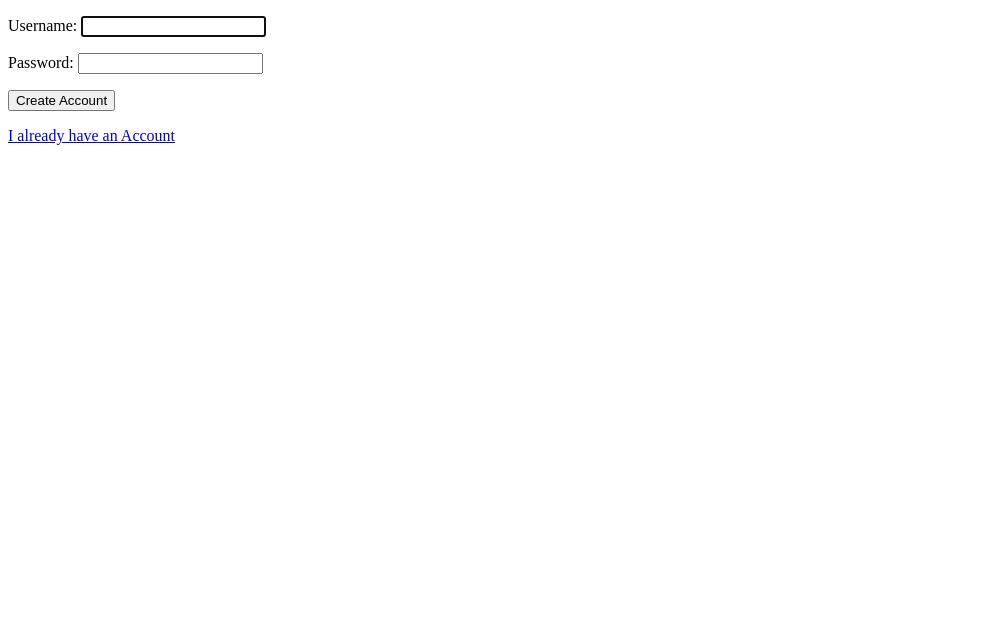
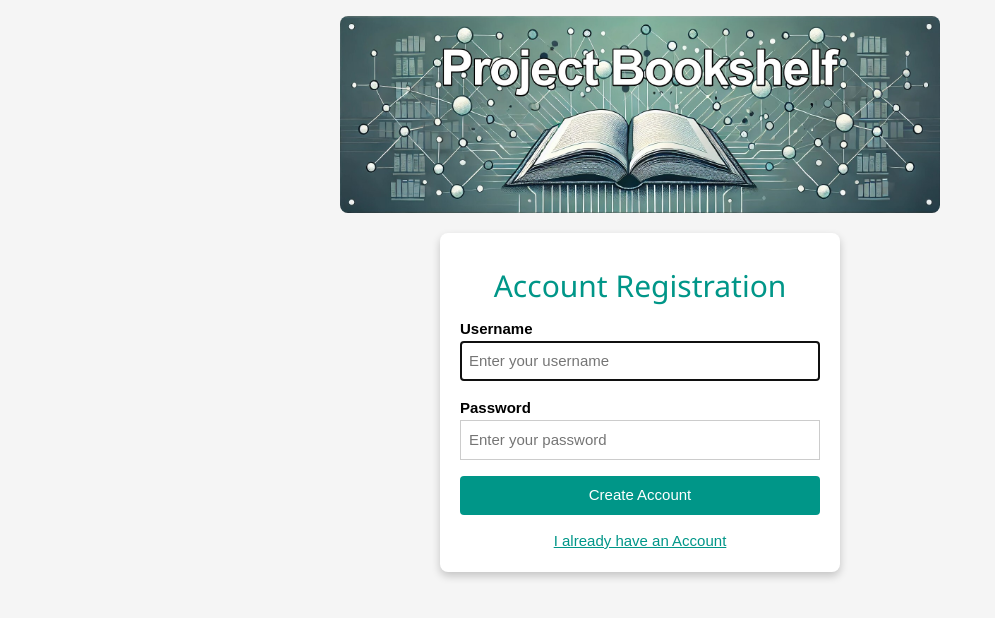
Before and after one commit to Flo-Wei/CS234, a PHP site: page /registration.php in a window 1280 px wide. Shown: the top 618 px of the page, without its empty margins (0-995 px from the left). Run offline with PHP 8.4, Linux system fonts and the light colour scheme.

Commit message:
changed css of registerand login

```diff
--- a/registration.php
+++ b/registration.php
@@ -2,8 +2,48 @@
 <html>
 <head>
     <title>Account Registration</title>
+    <link rel="stylesheet" href="https://www.w3schools.com/w3css/4/w3.css">
+    <style>
+        body {
+            font-family: "Arial", sans-serif;
+            background-color: #f5f5f5;
+        }
+        .registration-container {
+            max-width: 400px;
+            margin: 20px auto;
+            padding: 20px;
+            background-color: #fff;
+            box-shadow: 0 4px 8px rgba(0,0,0,0.2);
+            border-radius: 8px;
+        }
+        .w3-button {
+            width: 100%;
+        }
+        .form-link {
+            text-align: center;
+            margin-top: 15px;
+        }
+        .banner-container img {
+            max-width: 600px;
+            height: auto;
+            margin: 0 auto;
+            display: block;
+            border-radius: 8px;
+        }
+    </style>
 </head>
 <body>
+    <div class="w3-container">
+        <!-- Banner -->
+        <div class="banner-container w3-center w3-margin-top">
+            <img src="other/Banner.jpeg" alt="Banner" class="w3-image">
+        </div>
+
+        <!-- Registration Form -->
+        <div class="registration-container w3-card">
+            <h2 class="w3-center w3-text-teal">Account Registration</h2>
+
+            <!-- Display Messages -->
             <?php
             if ($_SERVER["REQUEST_METHOD"] == "POST") {
                 $username = $_POST["username"];
@@ -13,59 +53,79 @@
                 $usernameRegex = '/^.{4,}$/'; // At least 4 characters
                 $passwordRegex = '/^(?=.*[A-Z])(?=.*[a-z])(?=.*\d)(?=.*[\W_]).{8,}$/'; // At least 8 characters, 1 uppercase, 1 lowercase, 1 digit, 1 special character
 
+                // Error messages
+                $errors = [];
+
                 // Validate username
                 if (!preg_match($usernameRegex, $username)) {
-                    echo "<p>Username must be at least 4 characters long.</p>";
+                    $errors[] = "Username must be at least 4 characters long.";
                 }
                 // Validate password
-                elseif (!preg_match($passwordRegex, $password)) {
-                    echo "<p>Password must be at least 8 characters long and include at least one uppercase letter, one lowercase letter, one digit, and one special character.</p>";
+                if (!preg_match($passwordRegex, $password)) {
+                    $errors[] = "Password must:
+                    <ul>
+                        <li>Be at least 8 characters long</li>
+                        <li>Include at least one uppercase letter</li>
+                        <li>Include at least one lowercase letter</li>
+                        <li>Include at least one digit</li>
+                        <li>Include at least one special character</li>
+                    </ul>";
                 }
+
+                // Display Errors
+                if (!empty($errors)) {
+                    echo "<div class='w3-panel w3-pale-red w3-border w3-round'>";
+                    echo "<ul>";
+                    foreach ($errors as $error) {
+                        echo "<li>" . $error . "</li>";
+                    }
+                    echo "</ul>";
+                    echo "</div>";
+                } else {
                     // Proceed if validation passes
-                else {
-                    $passwordHash = password_hash(password: $password, algo: PASSWORD_BCRYPT);
-
-                    // Insert username and password hash into Users table
                     try {
                         require_once "includes/dbh.inc.php";
 
+                        $passwordHash = password_hash($password, PASSWORD_BCRYPT);
+
                         $query = "INSERT INTO users (Username, PasswordHash) VALUES (:username, :password_hash);";
-                        $stmt = $pdo->prepare(query: $query);
-                        $stmt->bindParam(param: ":username", var: $username);
-                        $stmt->bindParam(param: ":password_hash", var: $passwordHash);
+                        $stmt = $pdo->prepare($query);
+                        $stmt->bindParam(":username", $username);
+                        $stmt->bindParam(":password_hash", $passwordHash);
 
                         $stmt->execute();
 
-                        $pdo = null;
-                        $stmt = null;
-                        echo "<p>Your account has been created.</p>";
-                        echo "<p><a href='login.php'>Login</a></p></html>";
+                        echo "<div class='w3-panel w3-pale-green w3-border w3-round'><p>Your account has been created successfully.</p></div>";
+                        echo "<p class='form-link'><a href='login.php' class='w3-text-teal'>Login</a></p>";
                         die;
                     } catch (PDOException $e) {
                         if ($e->getCode() == 23000) {
-                            echo "<p>Username already exists. Please choose a different username.</p>";
+                            echo "<div class='w3-panel w3-pale-red w3-border w3-round'><p>Username already exists. Please choose a different username.</p></div>";
                         } else {
-                            die("Query failed: " . $e->getMessage());
+                            echo "<div class='w3-panel w3-pale-red w3-border w3-round'><p>Database error: " . $e->getMessage() . "</p></div>";
                         }
                     }
                 }
             }
             ?>
 
+            <form method="post" action="registration.php">
+                <div class="w3-margin-bottom">
+                    <label for="username" class="w3-text-black"><b>Username</b></label>
+                    <input class="w3-input w3-border" type="text" name="username" id="username" placeholder="Enter your username" autofocus required>
+                </div>
+                <div class="w3-margin-bottom">
+                    <label for="password" class="w3-text-black"><b>Password</b></label>
+                    <input class="w3-input w3-border" type="password" name="password" id="password" placeholder="Enter your password" required>
+                </div>
+                <button type="submit" class="w3-button w3-teal w3-round">Create Account</button>
+            </form>
 
-        <form method="post" action="registration.php">
-            <p>
-                <label for="username">Username:</label>
-                <input type="text" name="username" id="username" autofocus>
-            </p>
-            <p>
-                <label for="password">Password:</label>
-                <input type="password" name="password" id="password">
-            </p>
-            <input type="submit" value="Create Account">
-        </form>
-        <p>
-            <a href="login.php">I already have an Account</a>
-        </p>
+            <!-- Login Link -->
+            <div class="form-link">
+                <a href="login.php" class="w3-text-teal">I already have an Account</a>
+            </div>
+        </div>
+    </div>
 </body>
 </html>
```
Also changed, not shown: login.php (+14 -2 lines), other/Banner.jpeg (added). Lines whose indentation alone changed are shown as unchanged.
